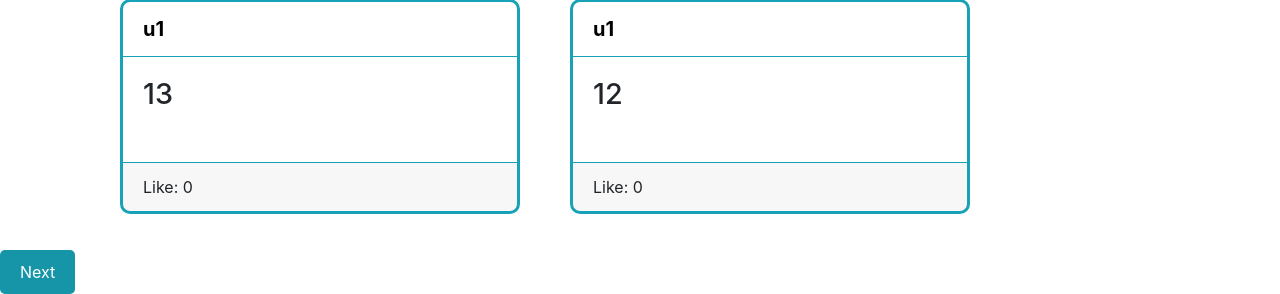
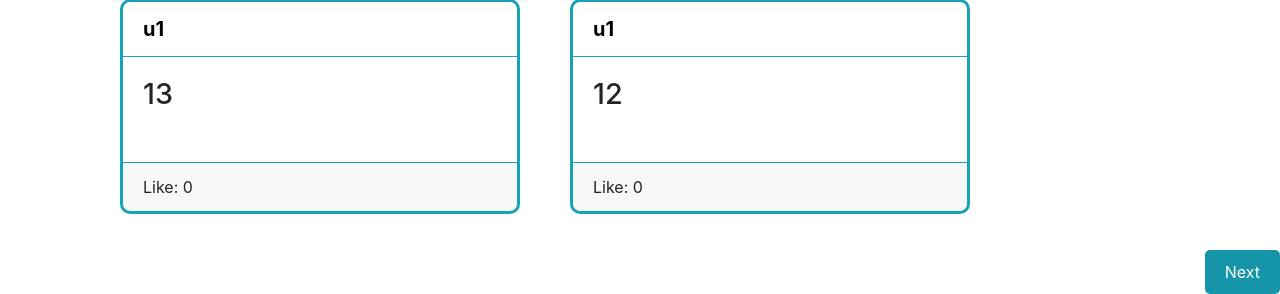
Before and after one commit to dyaphel/cs50w-projects, a Django app: page / in a window 1280 px wide. Shown: the part 1287-1581 px from the top of the page. Run offline with Django 3.2, Linux system fonts and the light colour scheme; data comes from the database, SQL or seed files in the repository; some libraries are stand-ins or nearby versions.

Commit message:
style up

```diff
--- a/network/project4/network/static/network/styles.css
+++ b/network/project4/network/static/network/styles.css
@@ -186,7 +186,7 @@
 .pagination-container {
     display: flex;
     justify-content: space-between;
-    width: 100%; /* Ensures buttons are at opposite ends */
+    width: 100%;
 }
 
 .page-button {
@@ -194,16 +194,17 @@
     color: white;
     border: none;
     padding: 10px 20px;
-    text-decoration: none;
     border-radius: 5px;
+    margin-left: auto; /* Ensures buttons are spaced correctly */
 }
 
 .page-button:hover {
     background-color: #0056b3;
+    color: white;
+    text-decoration: none;
+
 }
 
-#next_button{
-align-items: end;
-}
+
 
 /*----------------------------------------------------*/
```
